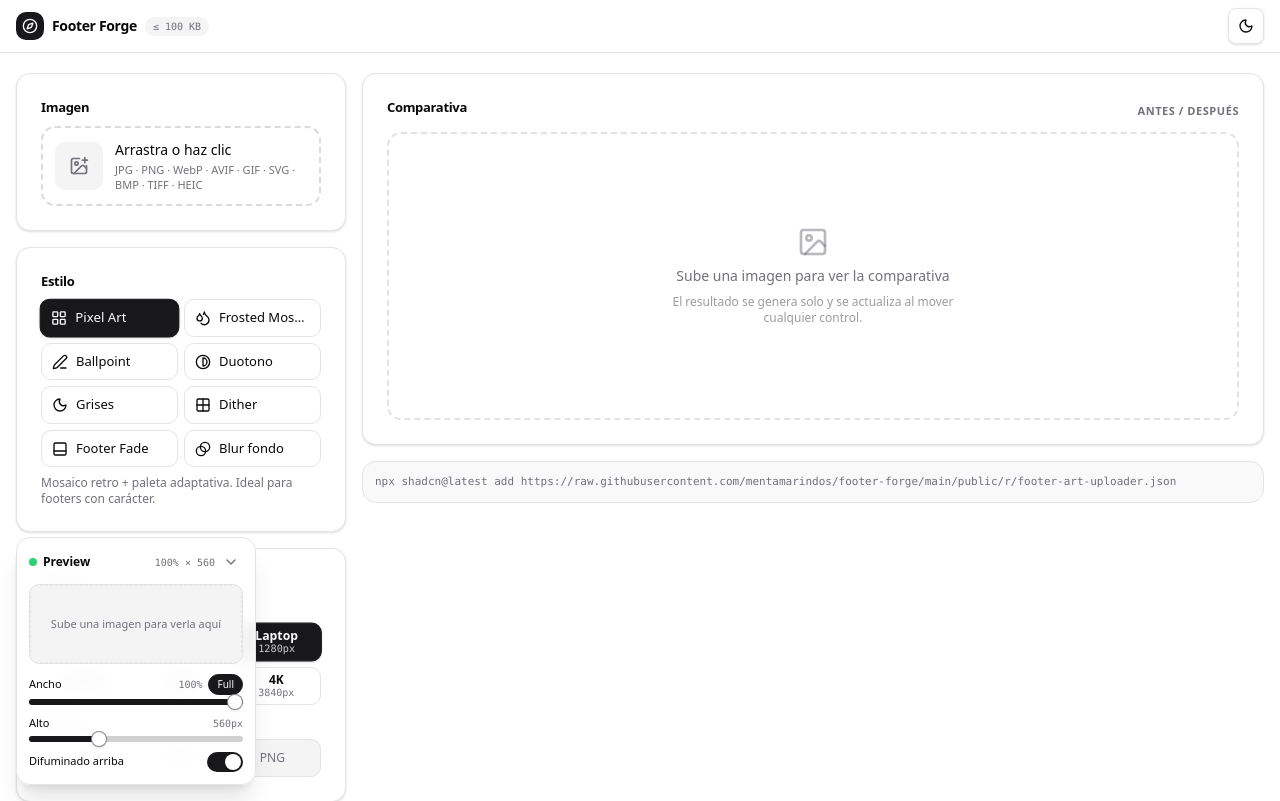
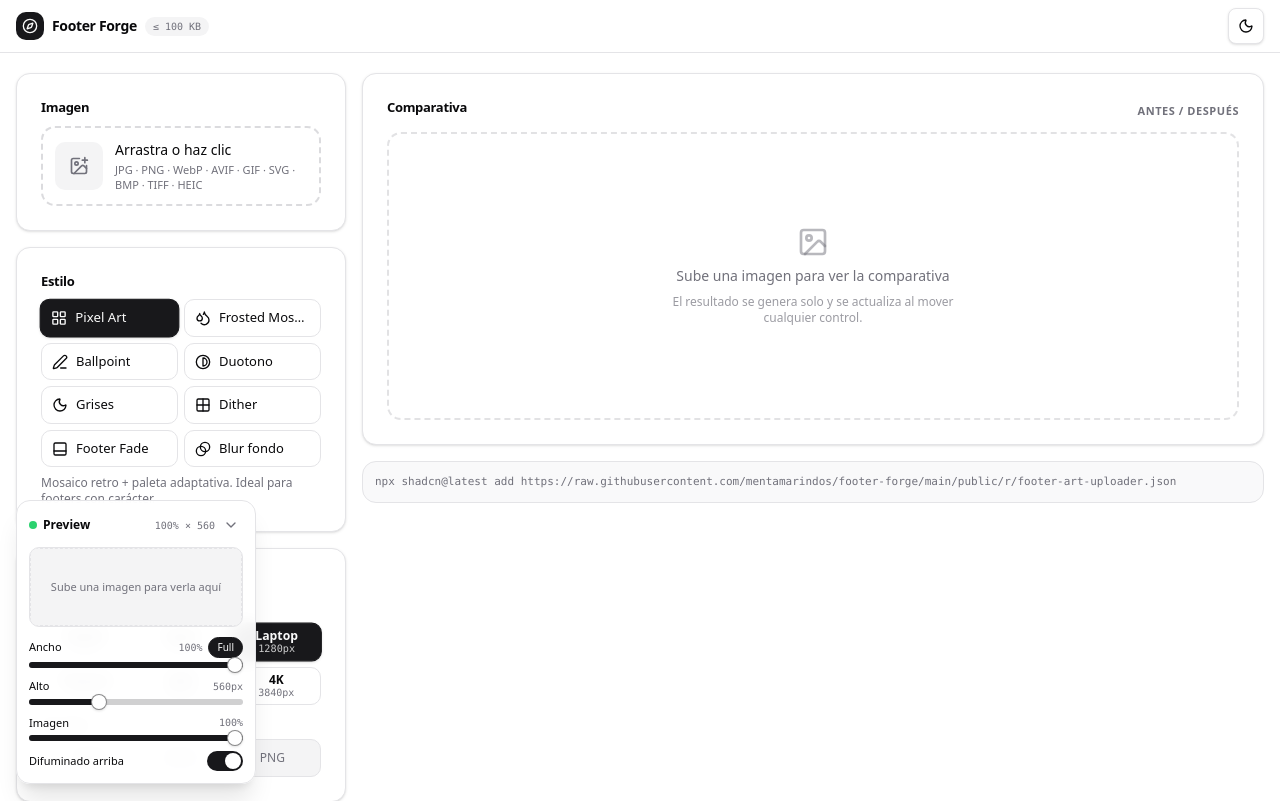
Before and after one commit to mentamarindos/footer-forge, a React (Vite) app: page / in a window 1280 px wide. Shown: the top 801 px of the page. Built offline with nearby package versions, Linux system fonts and the light colour scheme.

Commit message:
Tercer slider en minimapa: zoom literal de la imagen (30-100%)

```diff
--- a/src/components/footer-preview.tsx
+++ b/src/components/footer-preview.tsx
@@ -60,6 +60,7 @@ function ColumnHeading({ children }: { children: string }) {
 export function FooterPreview({ result }: Props) {
   const previewHeight = useForgeStore((s) => s.previewHeight);
   const previewWidth = useForgeStore((s) => s.previewWidth);
+  const previewZoom = useForgeStore((s) => s.previewZoom);
   const previewBlur = useForgeStore((s) => s.previewBlur);
   const isDark = useIsDark();
   const constrained = previewWidth != null;
@@ -79,7 +80,8 @@ export function FooterPreview({ result }: Props) {
             src={result.url}
             alt=""
             aria-hidden
-            className="absolute inset-0 h-full w-full object-cover"
+            className="absolute inset-0 h-full w-full object-cover transition-transform duration-200"
+            style={{ transform: `scale(${previewZoom})` }}
           />
           {/* velo inteligente: en dark nace negro y se funde abajo; en light aclara */}
           {previewBlur && (
--- a/src/components/preview-minimap.tsx
+++ b/src/components/preview-minimap.tsx
@@ -2,7 +2,7 @@ import { useState } from "react";
 import { ChevronDown, ChevronUp } from "lucide-react";
 import { Label } from "@/components/ui/label";
 import { Slider } from "@/components/ui/slider";
-import { MAX_PREVIEW_WIDTH, MIN_PREVIEW_WIDTH, useForgeStore } from "@/store/use-forge-store";
+import { MAX_PREVIEW_WIDTH, MAX_PREVIEW_ZOOM, MIN_PREVIEW_WIDTH, MIN_PREVIEW_ZOOM, useForgeStore } from "@/store/use-forge-store";
 import { cn } from "@/lib/utils";
 
 /**
@@ -18,6 +18,8 @@ export function PreviewMinimap() {
   const previewBlur = useForgeStore((s) => s.previewBlur);
   const setPreviewWidth = useForgeStore((s) => s.setPreviewWidth);
   const setPreviewHeight = useForgeStore((s) => s.setPreviewHeight);
+  const previewZoom = useForgeStore((s) => s.previewZoom);
+  const setPreviewZoom = useForgeStore((s) => s.setPreviewZoom);
   const setPreviewBlur = useForgeStore((s) => s.setPreviewBlur);
 
   if (!open) {
@@ -119,6 +121,22 @@ export function PreviewMinimap() {
         />
       </div>
 
+      <div className="grid gap-1">
+        <div className="flex items-center justify-between">
+          <Label className="text-[11px]">Imagen</Label>
+          <span className="font-mono text-[10px] text-muted-foreground">
+            {Math.round(previewZoom * 100)}%
+          </span>
+        </div>
+        <Slider
+          min={MIN_PREVIEW_ZOOM}
+          max={MAX_PREVIEW_ZOOM}
+          step={0.05}
+          value={[previewZoom]}
+          onValueChange={([v]) => setPreviewZoom(v)}
+        />
+      </div>
+
       <div className="flex items-center justify-between gap-2">
         <Label className="text-[11px]">Difuminado arriba</Label>
         <button
--- a/src/store/use-forge-store.ts
+++ b/src/store/use-forge-store.ts
@@ -30,6 +30,8 @@ export const DEFAULT_WIDTH = 1280;
 export const DEFAULT_PREVIEW_HEIGHT = 560;
 export const MIN_PREVIEW_WIDTH = 360;
 export const MAX_PREVIEW_WIDTH = 1600;
+export const MIN_PREVIEW_ZOOM = 0.3;
+export const MAX_PREVIEW_ZOOM = 1;
 
 export interface ForgeConfig {
   defaultStyle?: string;
@@ -59,6 +61,8 @@ interface ForgeState {
   previewHeight: number;
   /** Ancho máximo del preview (px). null = ancho completo. */
   previewWidth: number | null;
+  /** Escala literal de la imagen de fondo (0.3–1). */
+  previewZoom: number;
   /** Difuminado en la zona alta del preview (legibilidad según la foto). */
   previewBlur: boolean;
 
@@ -72,6 +76,7 @@ interface ForgeState {
   setDragOver: (v: boolean) => void;
   setPreviewHeight: (h: number) => void;
   setPreviewWidth: (w: number | null) => void;
+  setPreviewZoom: (z: number) => void;
   setPreviewBlur: (v: boolean) => void;
   run: () => Promise<void>;
   download: () => void;
@@ -103,6 +108,7 @@ export const useForgeStore = create<ForgeState>()((set, get) => ({
   onProcessed: null,
   previewHeight: DEFAULT_PREVIEW_HEIGHT,
   previewWidth: null,
+  previewZoom: MAX_PREVIEW_ZOOM,
   previewBlur: true,
 
   configure: (cfg) => {
@@ -155,6 +161,7 @@ export const useForgeStore = create<ForgeState>()((set, get) => ({
   setDragOver: (dragOver) => set({ dragOver }),
   setPreviewHeight: (previewHeight) => set({ previewHeight }),
   setPreviewWidth: (previewWidth) => set({ previewWidth }),
+  setPreviewZoom: (previewZoom) => set({ previewZoom }),
   setPreviewBlur: (previewBlur) => set({ previewBlur }),
 
   run: async () => {
```
Also changed, not shown: 1 other file (tests, documents, lock files or other folders).
